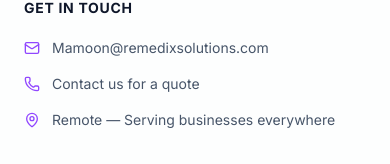
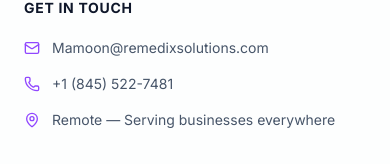
Before and after one commit to mustafaexce-creator/Remedi-x, a React (Vite) app in the folder website/: page / in a window 390 px wide. Shown: the part 7676-7840 px from the top of the page. Built offline with nearby package versions, Linux system fonts and the light colour scheme.

Commit message:
fix: add phone number to footer, make form inputs visible without CSS
- Footer: replaced placeholder with clickable +1 (845) 522-7481 (tel: link)
- Form inputs: solid borders (#e2e8f0) and opaque background (#f8fafc)
- Form fields now clearly visible even without Tailwind CSS loaded

```diff
--- a/website/index.html
+++ b/website/index.html
@@ -170,7 +170,7 @@
       .fb-form-wrap form { display: flex; flex-direction: column; gap: 16px; }
       .fb-form-row { display: grid; grid-template-columns: 1fr 1fr; gap: 16px; }
       @media (max-width: 640px) { .fb-form-row { grid-template-columns: 1fr; } }
-      .fb-input { width: 100%; padding: 16px 20px; border-radius: 12px; border: 1px solid rgba(145,71,255,0.15); background: rgba(248,250,252,0.6); font-size: 14px; font-family: inherit; color: #0f172a; outline: none; }
+      .fb-input { width: 100%; padding: 16px 20px; border-radius: 12px; border: 2px solid #e2e8f0; background: #f8fafc; font-size: 14px; font-family: inherit; color: #0f172a; outline: none; }
       .fb-input:focus { border-color: rgba(145,71,255,0.5); box-shadow: 0 0 0 3px rgba(145,71,255,0.1); }
       .fb-input::placeholder { color: #94a3b8; }
       textarea.fb-input { resize: none; }
@@ -484,7 +484,7 @@
                   </li>
                   <li>
                     <span class="fb-purple">📞</span>
-                    <span>Contact us for a quote</span>
+                    <a href="tel:+18455227481" style="color: #475569;">+1 (845) 522-7481</a>
                   </li>
                   <li>
                     <span class="fb-purple">📍</span>
--- a/website/src/components/Footer.jsx
+++ b/website/src/components/Footer.jsx
@@ -60,7 +60,7 @@ export default function Footer() {
               </li>
               <li className="flex items-center gap-3">
                 <Phone size={16} className="text-purple flex-shrink-0" />
-                <span className="text-sm text-text-secondary">Contact us for a quote</span>
+                <a href="tel:+18455227481" className="text-sm text-text-secondary hover:text-purple-light transition-colors">+1 (845) 522-7481</a>
               </li>
               <li className="flex items-center gap-3">
                 <MapPin size={16} className="text-purple flex-shrink-0" />
```
